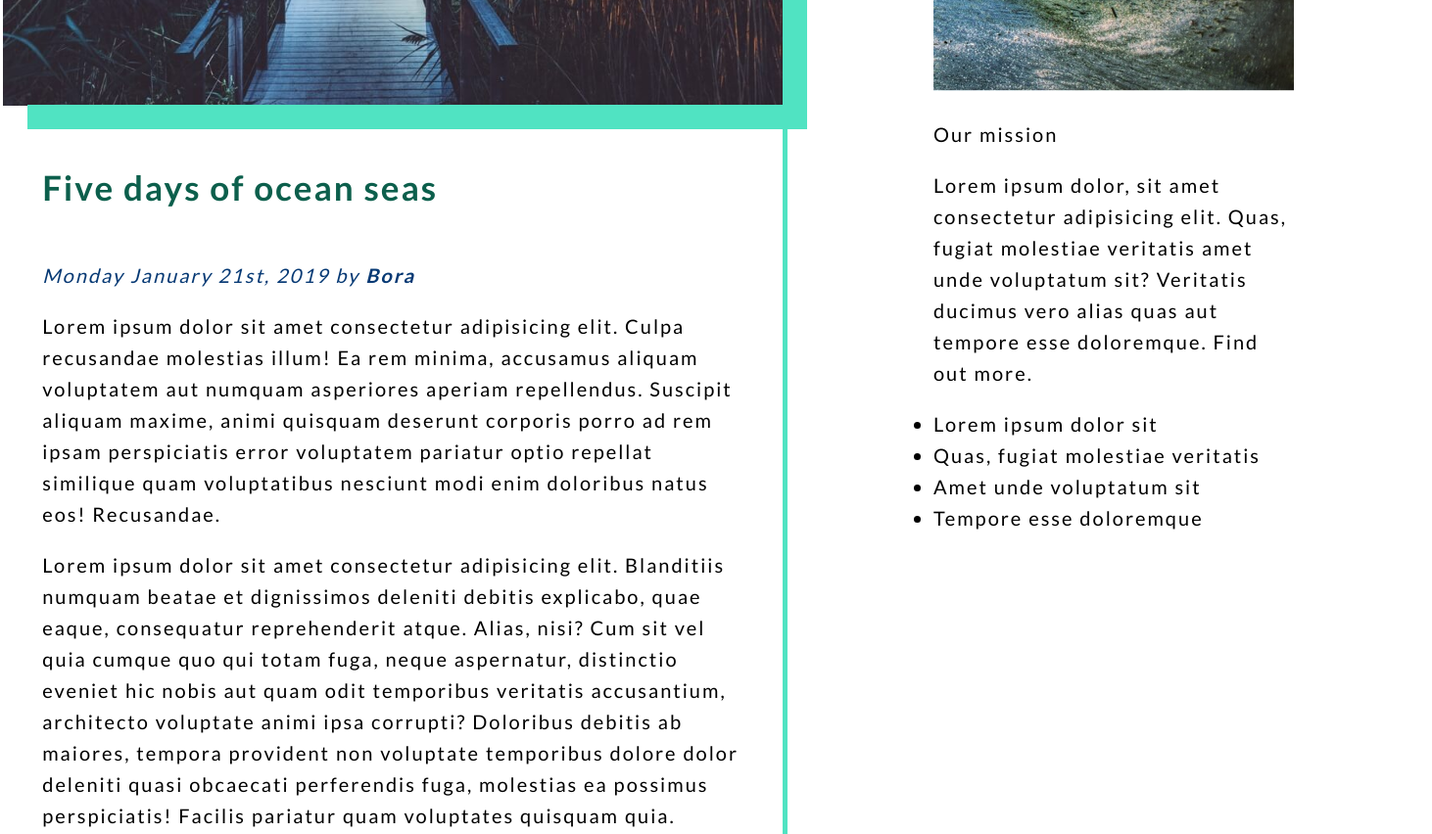
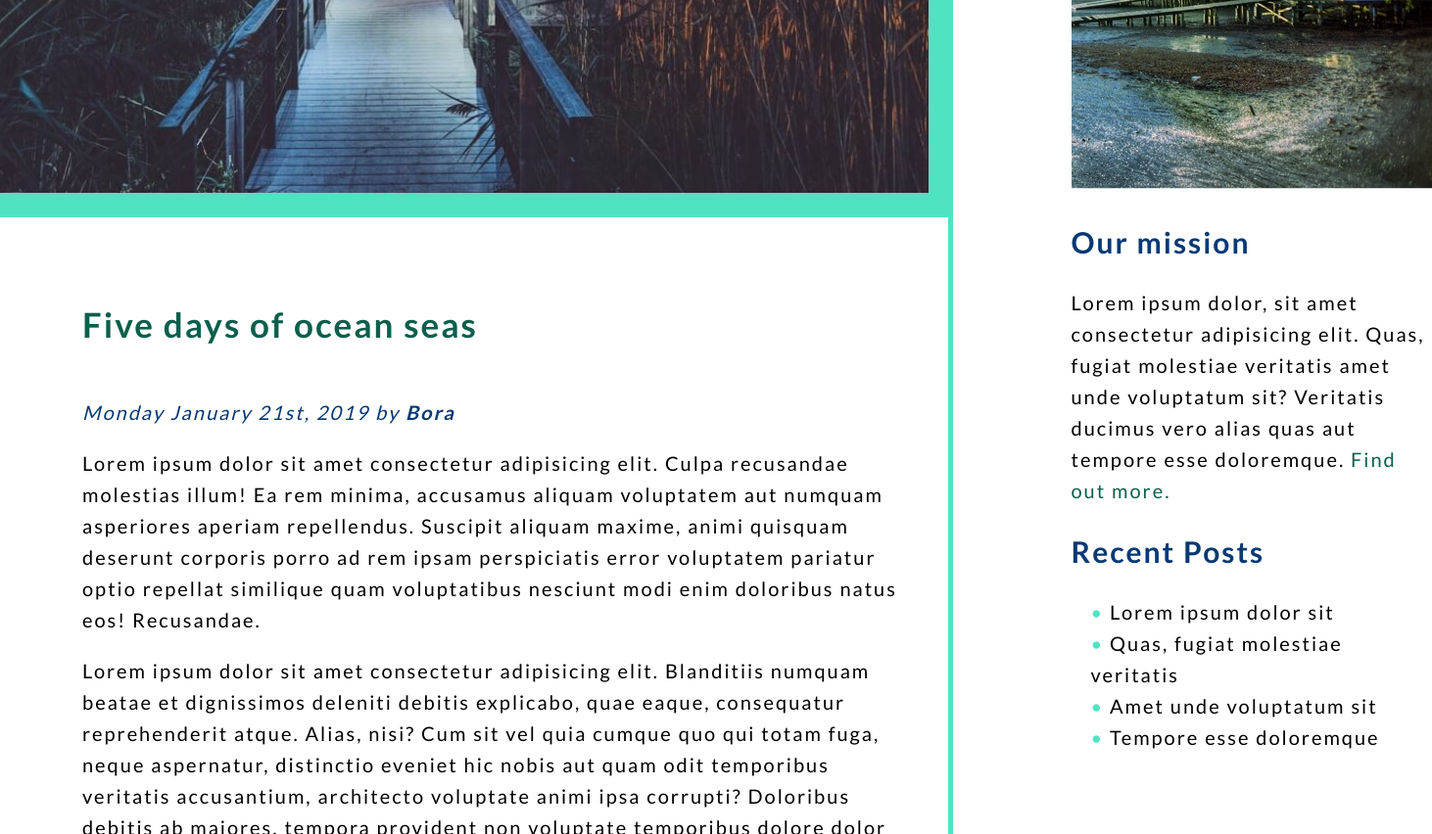
Before and after one commit to kwametsunami/beachstays, a plain HTML site: page html/blog.html in a window 1280 px wide. Shown: the part 820-1672 px from the top of the page at 98% size, 1462 px wide, since content can reach past the window. Drawn offline with Linux system fonts and the light colour scheme.

Commit message:
finished desktop version of all pages

```diff
--- a/html/blog.html
+++ b/html/blog.html
@@ -33,17 +33,17 @@
             </div>
         </nav>
     </header>
-    <div class="blogPage wrapper">
+    <main class="blogPage wrapper">
         <section class="blog">
             <div class="blogTitle wrapper">
                 <h2>Blog</h2>
             </div>
-                <article class="blogPost wrapper">
+                <article class="blogPost">
                     <div class="blogImage">
                         <img src="../assets/post-image.jpg" alt="leafy walkway leading into a beach house in the evening">
                         <div class="blogImageBorder"></div>
                     </div>
-                        <div class="blogBlurb wrapper">
+                    <div class="blogBlurb">
                         <h5>Five days of ocean seas</h5>
                         <span class="blogInfo">
                             <p id="blogDate">Monday January 21st, 2019</p><p> by </p><p id="author">Bora</p>
@@ -59,7 +59,7 @@
                          </div>
                     </div>
                 </article>
-                    <div class="postedComments wrapper">
+                    <div class="postedComments">
                         <p id="commentHeading">Comments:</p>
                         <div class="commentBlock">
                             <div class="commentImage">
@@ -103,9 +103,13 @@
         </section>
         <section class="mission">
             <img src="../assets/sidebar-image.jpg" alt="peaceful seaside beach house">
-            <p class="missionTitle">Our mission</p>
+            <div class="missionStatement">
+                <p class="missionTitle bigger">Our mission</p>
                 <p>Lorem ipsum dolor, sit amet consectetur adipisicing elit. Quas, fugiat molestiae veritatis amet unde voluptatum sit? Veritatis ducimus vero alias quas aut tempore esse doloremque. <a href="#mission">Find out more.</a></p>
-            <ul class="recentPosts">
+            </div>
+            <div class="recentPosts">
+                <p class="bigger">Recent Posts</p>
+                <ul class="recentPostsList">
                     <li>
                         <a href="#post1">Lorem ipsum dolor sit</a>
                     </li>
@@ -119,8 +123,9 @@
                         <a href="#post4">Tempore esse doloremque</a>
                     </li>
                 </ul>
+            </div>
         </section>
-    </div>
+    </main>
     <footer>
         <p>Copyright © 2022 Juno College</p>
     </footer>
--- a/styles/sass/partials/_fonts.scss
+++ b/styles/sass/partials/_fonts.scss
@@ -88,7 +88,7 @@ ul, li, a, input {
     margin: 0;
 }
 
-ul:not(.recentPosts) {
+ul {
     list-style-type: none;
 }
 
--- a/styles/sass/partials/_sections.scss
+++ b/styles/sass/partials/_sections.scss
@@ -96,7 +96,7 @@
     justify-content: space-between;
     flex-wrap: wrap;
     padding: 100px 0;
-        .beachHouses, .community, .blog,
+        .beachHouses, .community, .blogLink,
         .contact {
             width: calc(100%/2);
             display: flex;
@@ -232,6 +232,7 @@
 .blogPage {
     display: flex;
     justify-content: space-between;
+    position: relative;
     h2 {
         padding: 25px 75px;
         color: $white;
@@ -242,8 +243,8 @@
     .blogImage {
         position: relative;
         width: 100%;
-        // top: -50px;
-        // left: -20px;
+        top: -50px;
+        left: -20px;
         img {
             width: 100%;
             max-width: 100%;
@@ -270,12 +271,17 @@
         #author {
             font-weight: bold;
         }
+        .blogBlurb {
+            padding-left: 125px;
+            padding-right: 50px;
+        }
     }
 }
 
 .postedComments {
     display: flex;
     flex-direction: column;
+    padding-left: 125px;
     #commentHeading {
         font-weight: bold;
     }
@@ -296,6 +302,35 @@
         }
         .commentImage {
             padding: 5px 15px 0 0;
+        }
+    }
+}
+
+.mission {
+    position: relative;
+    right: -15.5px;
+    padding-top: 100px;
+    .missionStatement {
+        a {
+            color: $spruce;
+            &:hover {
+                text-decoration: underline;
+            }
+        }
+    }
+    .bigger {
+        font-size: 3rem;
+        font-weight: bold;
+        color: $twilightBlue;
+    }
+    .recentPostsList {
+        padding: 0 20px;
+        li a:hover {
+            text-decoration: underline;
+        }
+        li::before {
+            content: "\2022";
+            color: $greenishCyan;
         }
     }
 }
```
Also changed, not shown: html/index.html (+1 -1 lines), styles/sass/styles.css, 1 other file. Lines whose indentation alone changed are shown as unchanged.
